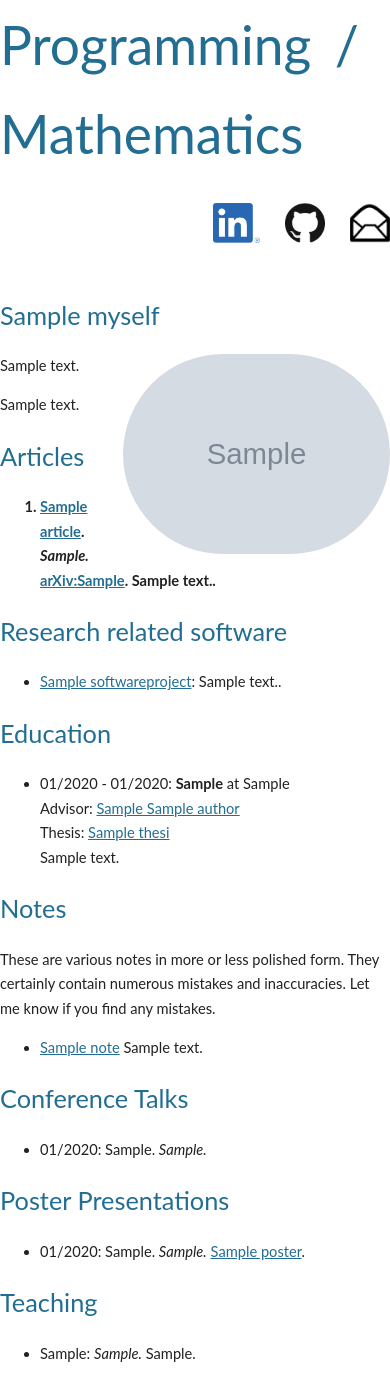
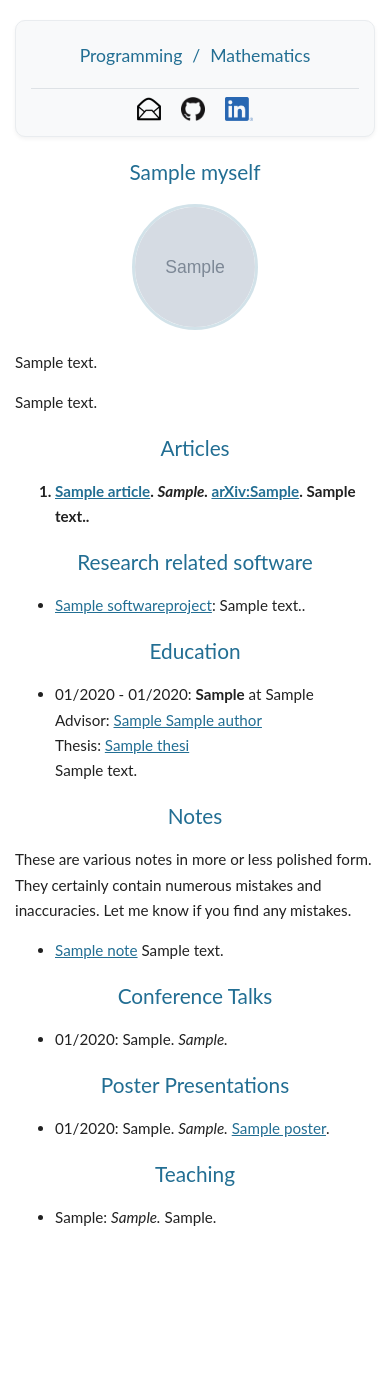
Before and after one commit to benjaminschmidt/benjaminschmidt.github.io, a Django app: page /math/ in a window 390 px wide. After the commit the page ends 1226 px from the top, so only its background shows below. Run offline with Django 4.2, Linux system fonts and the light colour scheme; tables that the repository leaves empty hold one stand-in row (values such as "Sample post"); grey boxes marked "Sample" are stand-in pictures; data that the repository does not hold is empty.

Commit message:
feat(#76): Responsive design

```diff
--- a/information/static/information/style.css
+++ b/information/static/information/style.css
@@ -1,99 +1,134 @@
+:root {
+    --primary-color: rgba(34,110,147,1);
+    --text-color: rgba(33,33,33,1);
+    --bg-mobile: #f8f9fa;
+    --border-mobile: #e9ecef;
+}
+
 body {
     font-family: Lato, sans-serif;
     font-weight: 400;
-    font-size: 11pt;
+    font-size: 1rem;
     line-height: 1.6667;
-    color: rgba(33,33,33,1);
+    color: var(--text-color);
     max-width: 1024px;
     margin: auto;
+    padding: 0 15px;
+}
+
+h1, h2, a, .topnav_pages span {
+    color: var(--primary-color);
 }
 
 h1 {
     text-align: center;
-    font-size: 45pt;
+    font-size: 3rem;
     line-height: 1.1;
-    font-family: Lato, sans-serif;
     font-weight: 300;
-    color: rgba(34,110,147,1);
 }
 
 h2 {
-    color: rgba(34,110,147,1);
-    font-family: Lato, sans-serif;
     font-weight: 400;
     line-height: 1.4;
-    font-size: 19pt;
+    font-size: 1.5rem;
 }
 
-a {
-    color: rgba(34,110,147,1);
+img {
+    max-width: 100%;
+    height: auto;
 }
 
-#portrait  {
+#portrait {
     float: right;
-    width: auto;
-    height: 200px;
-    overflow: hidden;
+    width: 150px;
+    height: 150px;
+    object-fit: cover;
     margin-left: 20px;
-    border-radius: 500px;
+    border-radius: 50%;
+    border: 3px solid rgba(34,110,147,0.2);
 }
 
 .topnav {
-    overflow: hidden;
-    font-size: 40pt;
-    text-decoration: none;
+    display: flex;
+    justify-content: space-between;
+    align-items: center;
+    flex-wrap: wrap;
+    font-size: 3rem;
+    margin: 20px 0;
 }
 
 .topnav a {
     text-decoration: none;
 }
 
-.topnav_pages {
-    float: left;
+.topnav_pages, .topnav_links {
+    display: flex;
+    align-items: center;
+    flex-wrap: wrap;
 }
 
 .topnav_pages a {
-    padding: 0px 10px 10px 0px;
+    padding: 5px 0;
+    white-space: nowrap;
 }
 
 .topnav_pages span {
-    color: rgba(34,110,147,1);
-    padding: 0px 10px 10px 0px;
+    padding: 0 10px;
 }
 
 .topnav_links a {
-    float: right;
-    padding: 0px 0px 10px 25px;
+    padding-left: 20px;
 }
 
 .icon {
-    height: 30pt;
+    height: 2rem;
+    display: block;
 }
 
-.degreeType {
-    font-weight: bold;
+@media (max-width: 800px) {
+    body { font-size: 0.95rem; }
+    h1 { font-size: 2.2rem; }
+    h2 {
+        font-size: 1.3rem;
+        text-align: center;
     }
 
-.jobName {
-    font-weight: bold;
+    #portrait {
+        float: none;
+        display: block;
+        margin: 0 auto 20px;
+        width: 120px;
+        height: 120px;
     }
 
-.presentationLocation {
-    font-style: italic;
+    .topnav {
+        font-size: 1.1rem;
+        flex-direction: column;
+        gap: 8px;
+        background-color: var(--bg-mobile);
+        padding: 15px;
+        border-radius: 10px;
+        border: 1px solid var(--border-mobile);
+        box-shadow: 0 2px 4px rgba(0,0,0,0.05);
     }
 
-.courseName {
-    font-style: italic;
+    .topnav_pages, .topnav_links {
+        justify-content: center;
+        width: 100%;
     }
 
-.skillName {
-    font-weight: bold;
+    .topnav_links {
+        border-top: 1px solid #dee2e6;
+        padding-top: 8px;
+        margin-top: 5px;
     }
 
-.journal {
-    font-style: italic;
+    .topnav_links a {
+        padding: 0 10px;
     }
 
-.strongPaper {
-    font-weight: bold;
+    .icon { height: 1.5rem; }
 }
+
+.degreeType, .jobName, .skillName, .strongPaper { font-weight: bold; }
+.presentationLocation, .courseName, .journal { font-style: italic; }
--- a/information/templates/information/articles.html
+++ b/information/templates/information/articles.html
@@ -1,9 +1,9 @@
 <ol>
     {% for paper in articles %}
         {% if paper.highlight %}
-            <div class="strongPaper"> <li>
+            <li class="strongPaper">
                 {% include "information/single_article.html" %}
-            </li> </div>
+            </li>
         {% else %}
             <li>
                 {% include "information/single_article.html" %}
--- a/information/templates/information/coding.html
+++ b/information/templates/information/coding.html
@@ -1,7 +1,8 @@
 <!DOCTYPE html>
-<html>
+<html lang="en">
 
 <head>
+    <meta name="viewport" content="width=device-width, initial-scale=1.0">
     <title>{{ myself.name }}</title>
     {% load static %}
     <link rel="stylesheet" href="{% static 'information/style.css' %}" />
--- a/information/templates/information/math.html
+++ b/information/templates/information/math.html
@@ -1,7 +1,8 @@
 <!DOCTYPE html>
-<html>
+<html lang="en">
 
 <head>
+    <meta name="viewport" content="width=device-width, initial-scale=1.0">
     <title>{{ myself.name }}</title>
     {% load static %}
     <link rel="stylesheet" href="{% static 'information/style.css' %}" />
--- a/information/templates/information/skills.html
+++ b/information/templates/information/skills.html
@@ -1,7 +1,7 @@
 <ul>
     {% for skill in skills %}
         <li>
-            <span id="skillName">{{ skill.name }}</span>:
+            <span class="skillName">{{ skill.name }}</span>:
             {{ skill.get_years_of_experience_display }}.
             Level: {{ skill.get_skill_level_display }}.
             {% if skill.comment %}
--- a/information/templates/information/topnav.html
+++ b/information/templates/information/topnav.html
@@ -7,13 +7,13 @@
     </div>
     <div class="topnav_links">
         <a href="mailto:{{ myself.email }}" target="_blank">
-            <img class="icon" src="{% static 'information/mail-icon.png' %}" />
+            <img class="icon" src="{% static 'information/mail-icon.png' %}"  alt="Email"/>
         </a>
         <a href="{{ myself.git }}" target="_blank">
-            <img class="icon" src="{% static 'information/github.png' %}" />
+            <img class="icon" src="{% static 'information/github.png' %}"  alt="Github"/>
         </a>
         <a href="{{ myself.linkedin }}" target="_blank">
-            <img class="icon" src="{% static 'information/linkedin.png' %}" />
+            <img class="icon" src="{% static 'information/linkedin.png' %}"  alt="LinkedIn"/>
         </a>
     </div>
 </div>
--- a/mise.toml
+++ b/mise.toml
@@ -38,7 +38,6 @@ fi
 [tasks.db-prepare]
 description = "Run Django migrations"
 depends = ["db-up"]
-depends_post = ["db-down"]
 run = '''
 set -e
 
```
Lines whose indentation alone changed are shown as unchanged.
